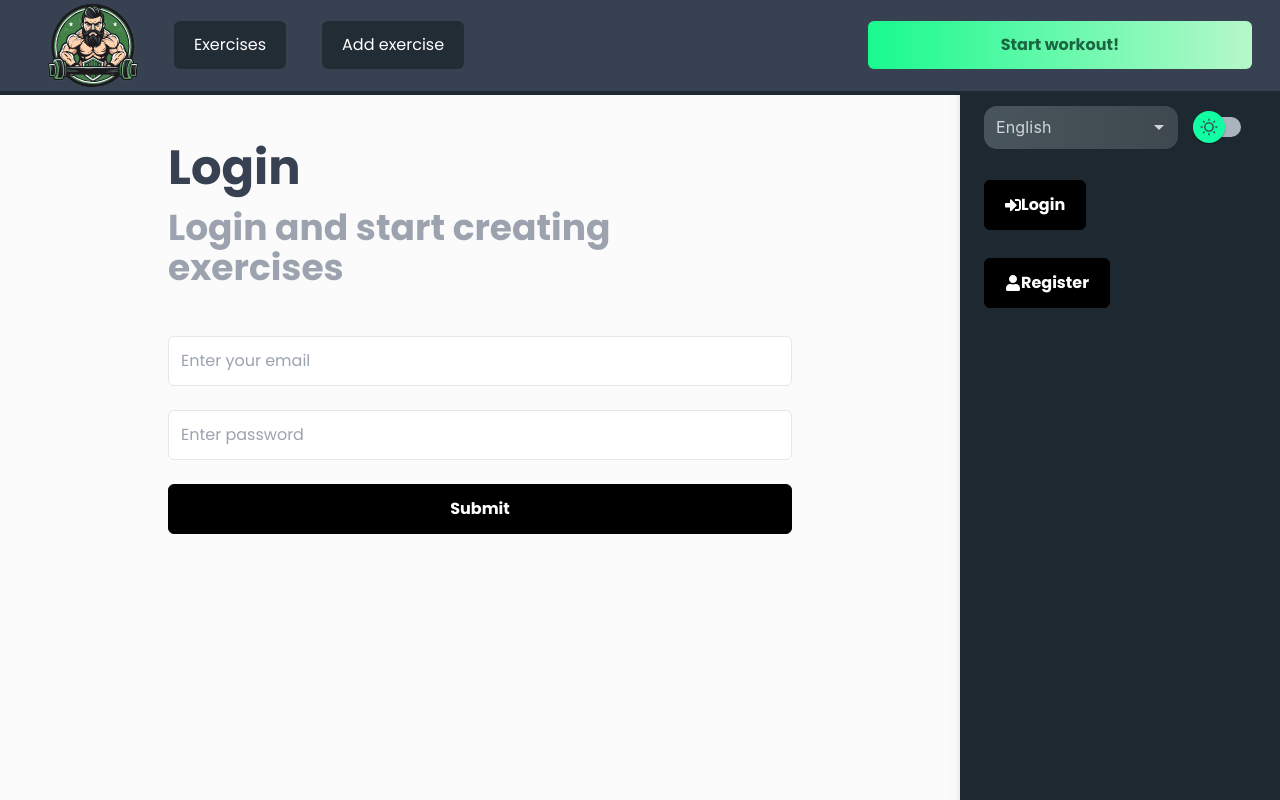
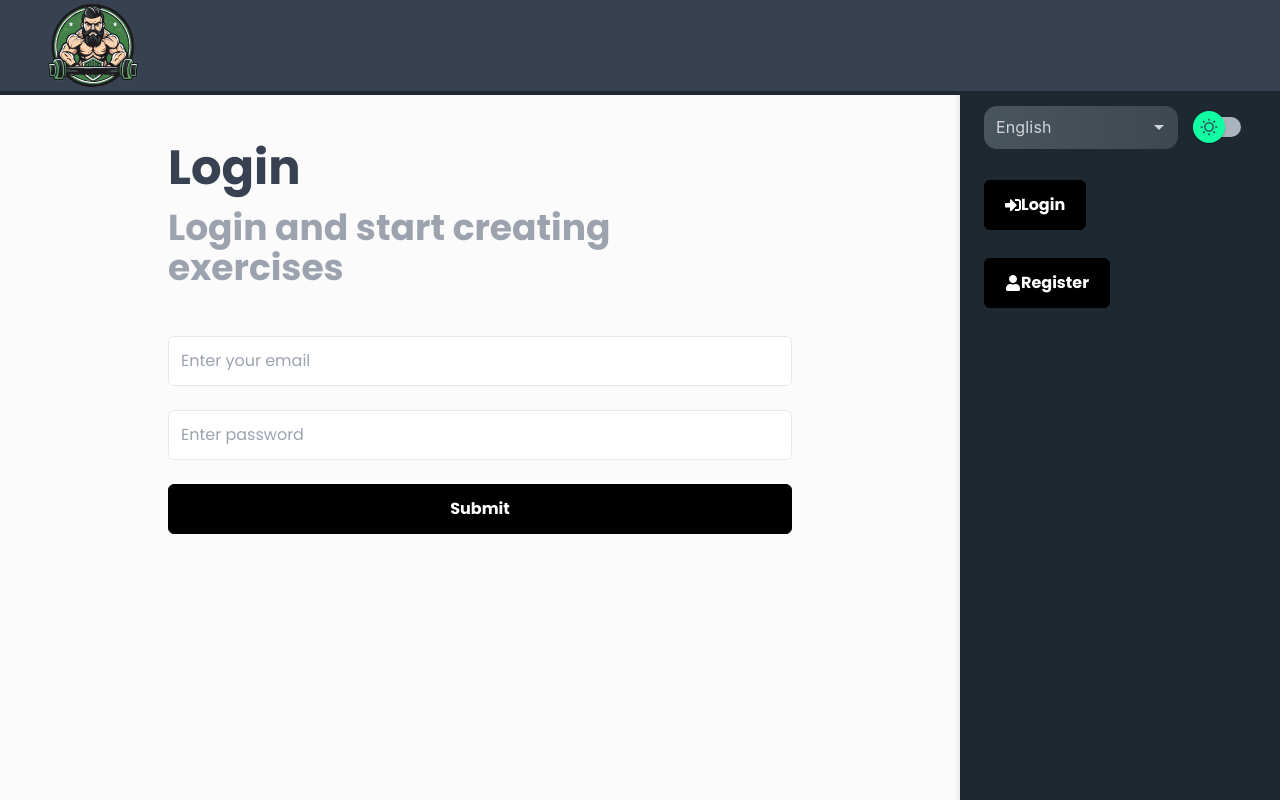
Before and after one commit to jesseSalonen/puntti-project-react, a React (Vite) app: page /login in a window 1280 px wide. Built offline with nearby package versions, Linux system fonts and the light colour scheme; no server answers.

Commit message:
isLogged lisätty

```diff
--- a/src/components/layout/Header.jsx
+++ b/src/components/layout/Header.jsx
@@ -2,9 +2,12 @@ import { AiOutlineMenu } from "react-icons/ai";
 import { Link } from "react-router-dom";
 import { IconContext } from "react-icons";
 import { useTranslation } from "react-i18next";
+import { selectUserLogged } from "../../features/auth/authSlice";
+import { useSelector } from "react-redux";
 
 function Header({ darkMode, toggleDarkMode, onLogout, toggleSidebar }) {
   const { t, i18n } = useTranslation("common");
+  const isLogged = useSelector(selectUserLogged);
 
   const linkButton = (buttonText) => {
     return (
@@ -61,12 +64,16 @@ function Header({ darkMode, toggleDarkMode, onLogout, toggleSidebar }) {
             <img src="/puntti-emblem.svg" alt="logo" width={90} height={90} />
           </Link>
         </li>
+        {isLogged && (
+          <>
             <li>
               <Link to="/exercises">{linkButton("exercises")}</Link>
             </li>
             <li>
               <Link to="/exercises/add">{linkButton("addExercise")}</Link>
             </li>
+          </>
+          )}
       </ul>
       <ul className="flex items-center justify-between">
         <li
@@ -77,6 +84,7 @@ function Header({ darkMode, toggleDarkMode, onLogout, toggleSidebar }) {
             <AiOutlineMenu />
           </IconContext.Provider>
         </li>
+        {isLogged && (
         <li>
         <button
           className="
@@ -101,6 +109,8 @@ function Header({ darkMode, toggleDarkMode, onLogout, toggleSidebar }) {
           {t("startWorkout")}
         </button>
       </li>
+        )}
+
       </ul>
     </header>
   );
```
Lines whose indentation alone changed are shown as unchanged.
